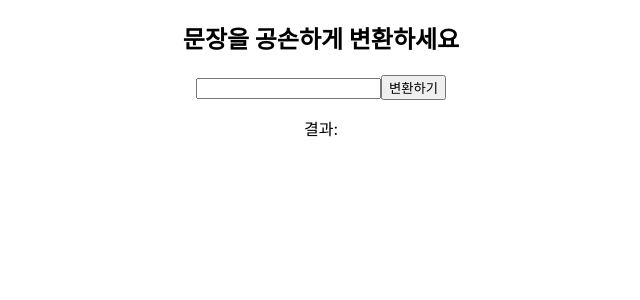
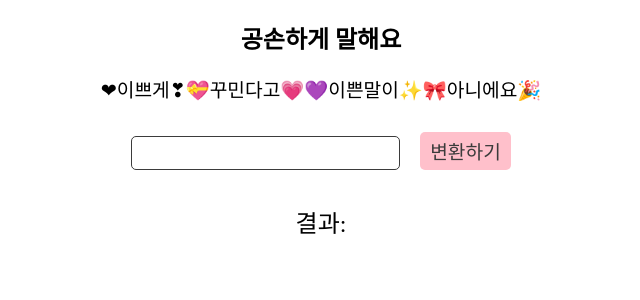
Before and after one commit to dev-ming/polite-converter, a React (Create React App) app: page / in a window 1280 px wide. Shown: the top 300 px of the page, without its empty margins (319-959 px from the left). Built offline with nearby package versions, Linux system fonts and the light colour scheme; a web font is replaced by a local one.

Commit message:
:lipstick: Add ui

```diff
--- a/public/index.html
+++ b/public/index.html
@@ -24,7 +24,7 @@
       work correctly both with client-side routing and a non-root public URL.
       Learn how to configure a non-root public URL by running `npm run build`.
     -->
-    <title>React App</title>
+    <title>Be Polite</title>
   </head>
   <body>
     <noscript>You need to enable JavaScript to run this app.</noscript>
--- a/src/App.css
+++ b/src/App.css
@@ -1,16 +1,6 @@
 .App {
   text-align: center;
-}
-
-.App-logo {
-  height: 40vmin;
-  pointer-events: none;
-}
-
-@media (prefers-reduced-motion: no-preference) {
-  .App-logo {
-    animation: App-logo-spin infinite 20s linear;
-  }
+    font-family: 'omyu_pretty';
 }
 
 .App-header {
@@ -36,3 +26,30 @@
     transform: rotate(360deg);
   }
 }
+
+.Btn {
+    background-color: pink;
+    border: none;
+    color: #3b3b3b;
+    padding: 5px 10px;
+    font-size: 1.2rem;
+    cursor: pointer;
+    margin: 10px;
+    border-radius: 5px;
+    font-family: "omyu_pretty";
+}
+
+.Input {
+    padding: 5px 10px;
+    font-size: 1.2rem;
+    margin: 10px;
+    border-radius: 5px;
+    border: 1px solid #3b3b3b;
+}
+
+@font-face {
+    font-family: 'omyu_pretty';
+    src: url('https://cdn.jsdelivr.net/gh/projectnoonnu/noonfonts_2304-01@1.0/omyu_pretty.woff2') format('woff2');
+    font-weight: normal;
+    font-style: normal;
+}
--- a/src/App.js
+++ b/src/App.js
@@ -23,14 +23,16 @@ function App() {
 
   return (
       <div className="App">
-        <h2>문장을 공손하게 변환하세요</h2>
+        <h2>공손하게 말해요</h2>
+          <p style={{fontSize:"1.2rem"}}>❤이쁘게❣💝꾸민다고💗💜이쁜말이✨🎀아니에요🎉</p>
         <input
+            className="Input"
             type="text"
             value={text}
             onChange={e => setText(e.target.value)}
         />
-        <button onClick={convertText}>변환하기</button>
-        <p>결과: {result}</p>
+        <button className="Btn" onClick={convertText}>변환하기</button>
+        <p style={{fontSize:"1.5rem"}}>결과: {result}</p>
       </div>
   );
 }
```
Also changed, not shown: src/logo.svg (deleted).
